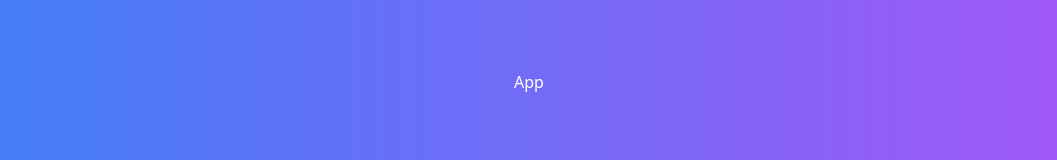
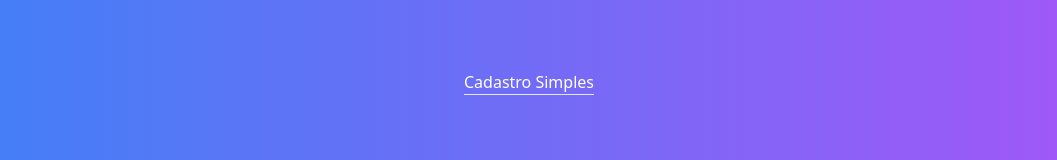
Before and after one commit to yuransimao/Next-crud, a Next.js app: page / in a window 1280 px wide. Shown: the part 318-478 px from the top of the page, without its empty margins (111-1168 px from the left). Built offline with nearby package versions, Linux system fonts and the light colour scheme.

Commit message:
update components of Layout

```diff
--- a/src/Components/Layout.tsx
+++ /dev/null
@@ -1,3 +0,0 @@
-export default function Layout(props: any){
-
-}
--- /dev/null
+++ b/src/Components/Layout/Layout.tsx
@@ -0,0 +1,17 @@
+import Title from "./Title"
+interface propsLayout{
+    title : string
+    children: any
+}
+export default function Layout(props: propsLayout){
+    return(
+    <div className={`flex flex-col w-2/3 bg-white text-gray-800`}>
+        <Title>{props.title}</Title>
+
+        <div>
+            {props.children}
+        </div>
+    </div>
+
+    )
+}
--- /dev/null
+++ b/src/Components/Layout/Title.tsx
@@ -0,0 +1,8 @@
+export default function Title(props :any){
+    return(
+        <div>
+            <h1>{props.children}</h1>
+            <hr/>
+        </div>
+    )
+}
--- a/src/pages/index.tsx
+++ b/src/pages/index.tsx
@@ -1,11 +1,11 @@
-
+import Layout from "../Components/Layout/Layout"
 export default function Home() {
 
 
 
   return (
     <div className={`flex justify-center items-center h-screen bg-gradient-to-r from-blue-500 to-purple-500 text-white`}>
-      <h1>App</h1>
+      <Layout title={'Cadastro Simples'}/>
     </div>
   )
 }
```
